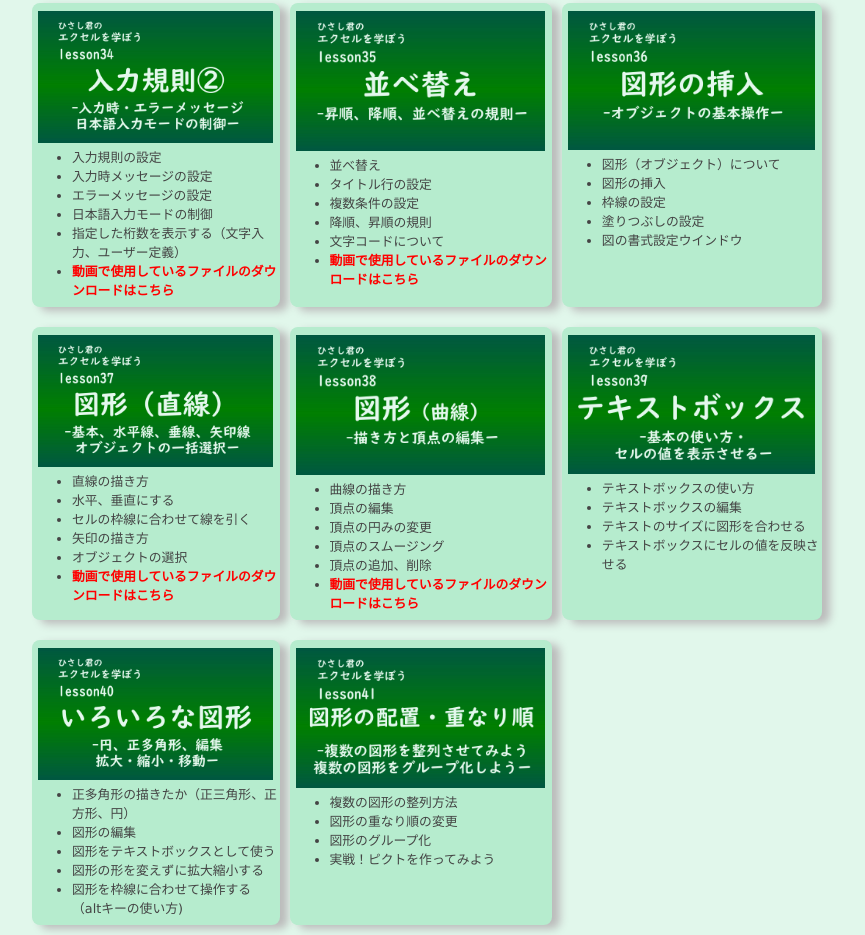
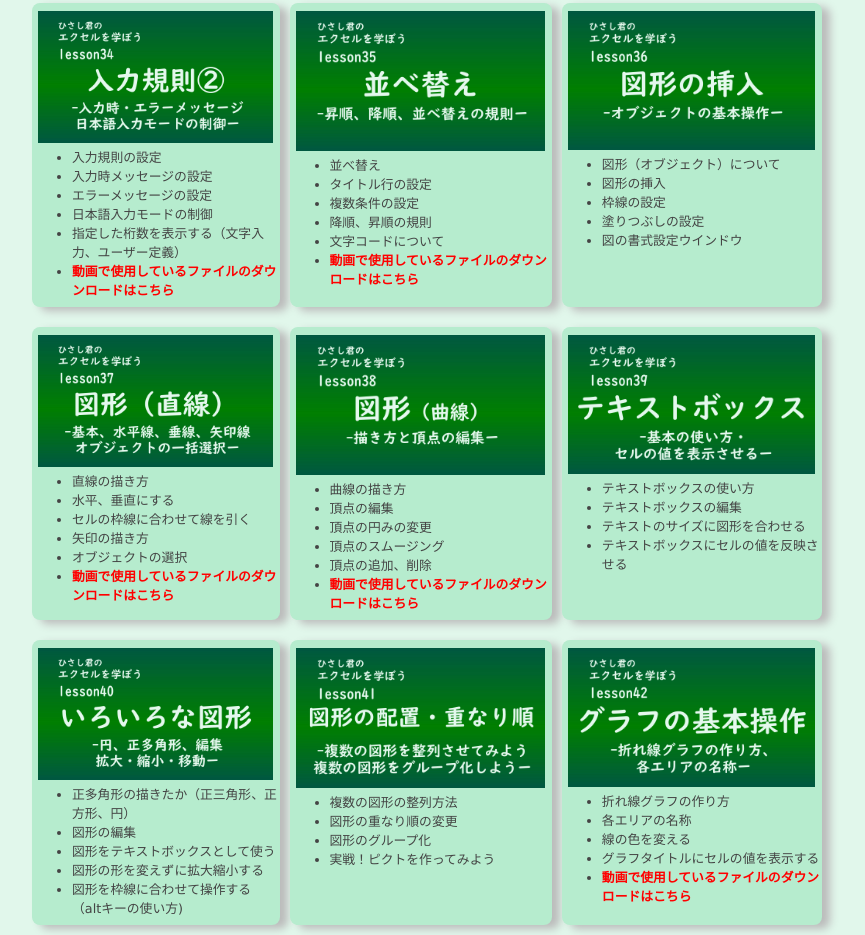
Before and after one commit to kanchichi/excelLearning.github.io, a plain HTML site: page index.html in a window 1280 px wide. Shown: the part 3305-4240 px from the top of the page, without its empty margins (213-1078 px from the left). Drawn offline with Linux system fonts and the light colour scheme.

Commit message:
Add files via upload

```diff
--- a/index.html
+++ b/index.html
@@ -605,6 +605,21 @@
           </ul>
         </div>
         <!-- ◆◆◆◆◆◆◆◆◆◆◆◆◆◆◆◆◆◆◆◆◆◆ -->
+        <!-- ◆◆◆◆42◆◆◆◆ -->
+         <div class="content">
+          <div class="movies">
+            <a href="https://youtu.be/v-odr0xCTqY"></a>
+              <img src="thumbNails/42Thumb.jpg">
+          </div>
+          <ul>
+            <li>折れ線グラフの作り方</li>
+            <li>各エリアの名称</li>
+            <li>線の色を変える</li>
+            <li>グラフタイトルにセルの値を表示する</li>
+            <li><a href="files/42file.xlsx">動画で使用しているファイルのダウンロードはこちら</a></li>
+          </ul>
+        </div>
+        <!-- ◆◆◆◆◆◆◆◆◆◆◆◆◆◆◆◆◆◆◆◆◆◆ -->
       </section>
     </main>
     <!-- <script src="js/main.js"></script> -->
```
Also changed, not shown: thumbNails/42Thumb.jpg (added), 1 other file.
